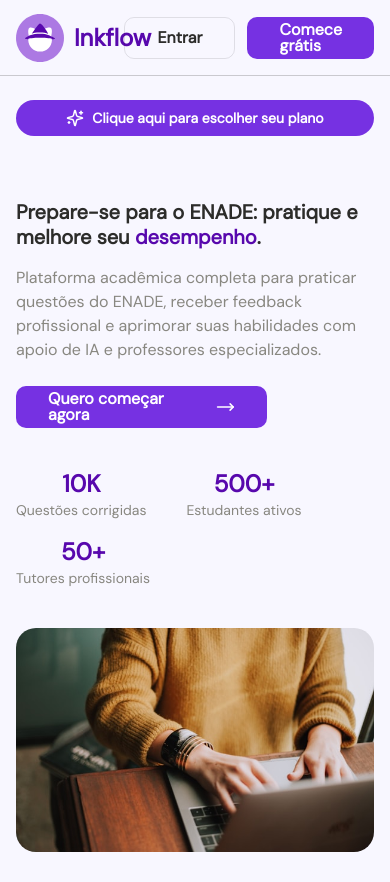
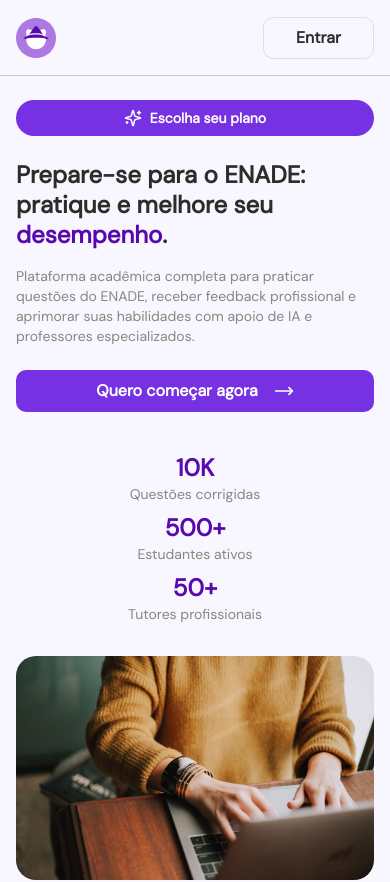
Before and after one commit to geovanaaacs/Inkflow-PlataformaEnade, a React (Vite) app: page / in a window 390 px wide. Shown: the top 882 px of the page. Built offline with nearby package versions, Linux system fonts and the light colour scheme.

Commit message:
feat: enhance Logo component with imgClassName prop, improve Hero section responsiveness, and adjust layout in AuthLayout and PublicNavbar

```diff
--- a/src/design-system/components/Logo.tsx
+++ b/src/design-system/components/Logo.tsx
@@ -6,25 +6,26 @@ interface LogoProps {
   className?: string;
   size?: LogoSize;
   showText?: boolean;
+  imgClassName?: string;
 }
 
 const sizeClasses: Record<LogoSize, string> = {
-  md: "size-24 shrink-0",
-  sm: "size-12 shrink-0",
+  md: "size-14 sm:size-18 lg:size-24 shrink-0",
+  sm: "size-10 sm:size-12 shrink-0",
 };
 
 /** Inkflow wordmark + mark, reused in every navbar and the auth screens. */
-export function Logo({ className, size="sm", showText=true }: LogoProps) {
+export function Logo({ className, size="sm", showText=true, imgClassName }: LogoProps) {
   return (
     <span className={cn("inline-flex items-center gap-2.5", className)}>
       <img
         src="/logo.svg"
         alt="Inkflow Logo"
-        className={cn(sizeClasses[size])}
+        className={cn(sizeClasses[size], imgClassName)}
       />
       {showText && (
-        <span className="text-2xl font-semibold text-brand-800">Inkflow</span>
-        )}
-      </span>
+        <span className="hidden sm:inline text-2xl font-semibold text-brand-800">Inkflow</span>
+      )}
+    </span>
   );
 }
--- a/src/features/landing/sections/Hero.tsx
+++ b/src/features/landing/sections/Hero.tsx
@@ -14,31 +14,32 @@ export function Hero() {
       <div className="pt-6">
       <Container as="section">
         <Button to="/planos" className="w-full rounded-full" size="sm">
-        <Sparkles className="size-4.5" />
-        Clique aqui para escolher seu plano
+          <Sparkles className="size-4.5" />
+          <span className="inline sm:hidden">Escolha seu plano</span>
+          <span className="hidden sm:inline">Clique aqui para escolher seu plano</span>
         </Button>
-        <div className="grid gap-10 py-16 lg:grid-cols-2 lg:items-center lg:py-12">
+        <div className="grid gap-8 py-6 lg:grid-cols-2 lg:items-center lg:py-12">
           <div>
-            <h1 className="text-xl font-bold leading-tight text-ink-strong sm:text-4xl lg:text-[32px]">
+            <h1 className="text-2xl font-bold leading-tight text-ink-strong sm:text-4xl lg:text-[32px]">
               Prepare-se para o ENADE: pratique e melhore seu{" "}
               <span className="text-brand-800">desempenho</span>.
             </h1>
-            <p className="mt-4 max-w-xl text-base text-ink-muted">
+            <p className="mt-4 max-w-xl text-sm text-ink-muted sm:text-base">
               Plataforma acadêmica completa para praticar questões do ENADE,
               receber feedback profissional e aprimorar suas habilidades com
               apoio de IA e professores especializados.
             </p>
             <div className="mt-6 flex flex-wrap gap-4">
-              <Button to="/entrar?modo=cadastro" size="md" className="group flex w-[70%] items-center justify-center gap-2">
+              <Button to="/entrar?modo=cadastro" size="md" className="group flex w-full max-w-md items-center justify-center gap-2 sm:w-[70%]">
                 Quero começar agora
                 <MoveRight className="size-5 ml-2 transition-transform group-hover:translate-x-1" />
               </Button>
             </div>
-            <dl className="mt-10 flex flex-wrap gap-x-10 gap-y-4">
+            <dl className="mt-10 grid gap-2 sm:grid-cols-3 sm:gap-4">
               {stats.map((stat) => (
                 <div key={stat.label} className="text-center">
                   <dt className="sr-only">{stat.label}</dt>
-                  <dd className="text-2xl font-bold text-brand-800 items">
+                  <dd className="text-2xl font-bold text-brand-800">
                     {stat.value}
                   </dd>
                   <dd className="text-sm text-ink-muted">{stat.label}</dd>
--- a/src/layouts/AuthLayout.tsx
+++ b/src/layouts/AuthLayout.tsx
@@ -26,7 +26,7 @@ export function AuthLayout({ children }: AuthLayoutProps) {
               className="rounded-button focus-visible:outline-none"
               aria-label="Inkflow — página inicial"
             >
-              <Logo size="md" showText={false}/>
+            <Logo size="md" showText={false}/>
           </Link>
         </span>
         <div className="max-w-md">
@@ -46,9 +46,14 @@ export function AuthLayout({ children }: AuthLayoutProps) {
         </ul>
       </section>
 
-      <section className="flex flex-col items-center justify-center gap-6 bg-app-bg px-4 py-16 sm:px-8">
+      <section className="flex flex-col items-center justify-center gap-6 bg-app-bg px-4 py-10 sm:px-8">
         <div className="lg:hidden">
-          <Logo />
+          <Link
+            to="/"
+            className="rounded-button focus-visible:outline-none"
+            aria-label="Inkflow — página inicial">
+          <Logo size="md"/>
+          </Link>
         </div>
         {children}
       </section>
--- a/src/layouts/PublicNavbar.tsx
+++ b/src/layouts/PublicNavbar.tsx
@@ -21,7 +21,7 @@ export function PublicNavbar() {
           <Button to="/entrar" variant="outline" size="md">
             Entrar
           </Button>
-          <Button to="/entrar?modo=cadastro" size="md">
+          <Button to="/entrar?modo=cadastro" size="md" className="hidden sm:inline-flex">
             Comece grátis
           </Button>
         </div>
```
